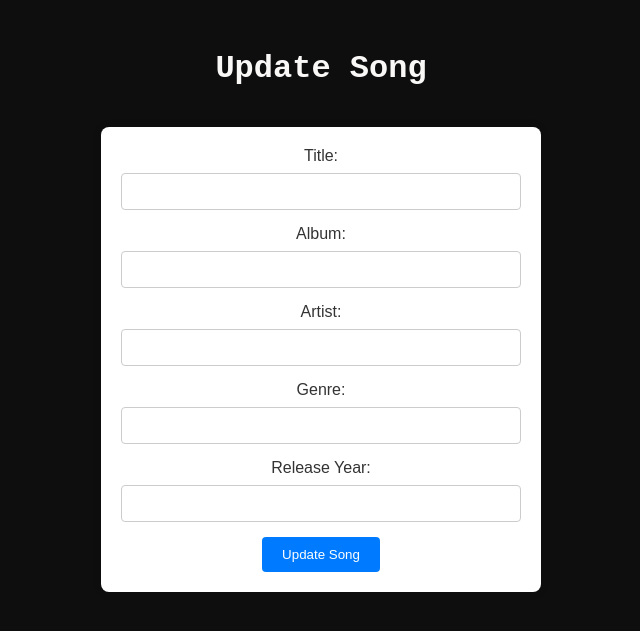
After one commit to varshini2-lang/dbms1, a Flask app: page /updatesong/1 in a window 1280 px wide. The commit adds this page. Shown: the top 631 px of the page, without its empty margins (319-959 px from the left). Run offline with Flask 2, Linux system fonts and the light colour scheme; data that the repository does not hold is empty.

Commit message:
update changes

```diff
--- a/app2.py
+++ b/app2.py
@@ -90,16 +90,87 @@ def home():
 def index():
     return render_template('index.html')
 
+
+@app.route('/updatesong/<string:title>', methods=['GET', 'POST'])
+def updatesong(title):
+    if request.method == 'POST':
+        # Get updated song details from the form
+        updated_title = request.form['title']
+        updated_album = request.form['album']
+        updated_artist = request.form['artist']
+        updated_genre = request.form['genre']
+        updated_rlsyr = request.form['rlsyr']
+
+        try:
+            # Check if the album exists, if not, insert it
+            cur.execute('''
+                INSERT INTO album (album_name)
+                SELECT %s
+                WHERE NOT EXISTS (SELECT 1 FROM album WHERE album_name = %s)
+            ''', (updated_album, updated_album))
+
+            # Check if the artist exists, if not, insert it
+            cur.execute('''
+                INSERT INTO artist (artist_name)
+                SELECT %s
+                WHERE NOT EXISTS (SELECT 1 FROM artist WHERE artist_name = %s)
+            ''', (updated_artist, updated_artist))
+
+            # Update the song details in the database based on the title
+            cur.execute('''
+                UPDATE track t
+                JOIN album a ON t.album_id = a.id
+                JOIN artist ar ON t.artist_id = ar.id
+                JOIN genre g ON t.genre_id = g.id
+                SET
+                    t.album_id = (SELECT id FROM album WHERE album_name = %s),
+                    t.artist_id = (SELECT id FROM artist WHERE artist_name = %s),
+                    t.genre_id = (SELECT id FROM genre WHERE genre_name = %s),
+                    t.rlsyr = %s
+                WHERE
+                    t.title = %s
+            ''', (updated_album, updated_artist, updated_genre, updated_rlsyr, title))
+
+            conn.commit()
+            flash('Song updated successfully', 'success')
+            # Redirect to the view songs page after updating the song
+            return redirect(url_for('viewsongs'))
+        except Exception as e:
+            flash(f"Error: {str(e)}", 'error')
+
+    # Retrieve the existing song details from the database
+    try:
+        cur.execute('''
+            SELECT t.title, a.album_name, ar.artist_name, g.genre_name, t.rlsyr
+            FROM track t
+            JOIN album a ON t.album_id = a.id
+            JOIN artist ar ON t.artist_id = ar.id
+            JOIN genre g ON t.genre_id = g.id
+            WHERE t.title = %s
+        ''', (title,))
+        song_details = cur.fetchone()
+        return render_template('updatesong.html', song_details=song_details)
+    except Exception as e:
+        flash(f"Error: {str(e)}", 'error')
+        return redirect(url_for('viewsongs'))
+
+
 @app.route('/delete', methods=['GET', 'POST'])
 def delete():
     if request.method == 'POST':
         title = request.form['title']
 
         try:
-            cur.execute("DELETE FROM track, album, artist USING track JOIN album JOIN artist ON track.artist_id=artist.id AND track.album_id=album.id WHERE track.title = %s;", (title,))
+            cur.execute("""
+                DELETE track, album, artist
+                FROM track
+                LEFT JOIN album ON track.album_id = album.id
+                LEFT JOIN artist ON track.artist_id = artist.id
+                WHERE track.title = %s
+            """, (title,))
             conn.commit()
+
             if cur.rowcount > 0:
-                conn.commit()
                 flash('Song Record Deleted Successfully', 'success')
             else:
                 flash('Song with specified title not found', 'error')
@@ -109,6 +180,7 @@ def delete():
             flash(f'Error: {str(e)}', 'error')
 
     return render_template('delete.html')
+
 
 
 @app.route('/addsong', methods=['GET', 'POST'])
@@ -149,13 +221,20 @@ def addsong():
 
 @app.route('/viewsongs')
 def viewsongs():
+    search_query = request.args.get('query', '')  # Get the search query from the request parameters
     try:
-        cur.execute("SELECT track.title, artist.artist_name, album.album_name, genre.genre_name, track.rlsyr FROM track JOIN album JOIN artist JOIN genre ON track.artist_id=artist.id AND track.album_id=album.id AND track.genre_id=genre.id ORDER BY track.title;")
+        if search_query:
+            # If search query is provided, filter songs based on the query
+            cur.execute("SELECT track.title, artist.artist_name, album.album_name, genre.genre_name, track.rlsyr FROM track JOIN album JOIN artist JOIN genre ON track.artist_id=artist.id AND track.album_id=album.id AND track.genre_id=genre.id WHERE track.title LIKE %s;", ('%' + search_query + '%',))
+        else:
+            # If no search query is provided, retrieve all songs
+            cur.execute("SELECT track.title, artist.artist_name, album.album_name, genre.genre_name, track.rlsyr FROM track JOIN album JOIN artist JOIN genre ON track.artist_id=artist.id AND track.album_id=album.id AND track.genre_id=genre.id ORDER BY track.title;")
+
         rows = cur.fetchall()
-        return render_template('viewsongs.html', songs=rows)
+        return render_template('viewsongs.html', songs=rows, search_query=search_query)
     except Exception as e:
         flash(f"Error: {str(e)}", 'error')
-        return render_template('viewsongs.html', songs=[])
+        return render_template('viewsongs.html', songs=[], search_query=search_query)
 
 def get_playlists():
     # You can modify this function to retrieve the playlists from your database
--- /dev/null
+++ b/templates/updatesong.html
@@ -0,0 +1,92 @@
+<!DOCTYPE html>
+<html lang="en">
+
+<head>
+    <meta charset="UTF-8">
+    <meta name="viewport" content="width=device-width, initial-scale=1.0">
+    <title>Update Song</title>
+
+    <style>
+        body {
+            font-family: 'Arial', sans-serif;
+            background-color: #0e0e0e;
+            margin: 0;
+            padding: 0;
+            text-align: center;
+        }
+
+        h1 {
+            color: #faf7f7;
+            margin-top: 50px;
+            font-family: 'Courier New', Courier, monospace;
+            font-weight: bold;
+        }
+
+        form {
+            max-width: 400px;
+            margin: 40px auto;
+            background-color: #fff;
+            padding: 20px;
+            border-radius: 8px;
+            box-shadow: 0 0 10px rgba(0, 0, 0, 0.1);
+        }
+
+        label {
+            display: block;
+            margin-bottom: 8px;
+            color: #333;
+        }
+
+        input {
+            width: 100%;
+            padding: 10px;
+            margin-bottom: 15px;
+            box-sizing: border-box;
+            border: 1px solid #ccc;
+            border-radius: 4px;
+        }
+
+        input[type="submit"] {
+            background-color: #007BFF;
+            color: #fff;
+            cursor: pointer;
+        }
+
+        input[type="submit"]:hover {
+            background-color: #0056b3;
+        }
+
+        button[type="submit"] {
+            padding: 10px 20px;
+            background-color: #007BFF;
+            color: #fff;
+            border: none;
+            border-radius: 4px;
+            cursor: pointer;
+            transition: background-color 0.3s ease;
+        }
+
+        button[type="submit"]:hover {
+            background-color: #0056b3;
+        }
+    </style>
+</head>
+
+<body>
+    <h1>Update Song</h1>
+    <form action="{{ url_for('updatesong', title=song_details[0]) }}" method="POST">
+        <label for="title">Title:</label>
+        <input type="text" id="title" name="title" value="{{ song_details[0] }}" readonly><br>
+        <label for="album">Album:</label>
+        <input type="text" id="album" name="album" value="{{ song_details[1] }}"><br>
+        <label for="artist">Artist:</label>
+        <input type="text" id="artist" name="artist" value="{{ song_details[2] }}"><br>
+        <label for="genre">Genre:</label>
+        <input type="text" id="genre" name="genre" value="{{ song_details[3] }}"><br>
+        <label for="rlsyr">Release Year:</label>
+        <input type="text" id="rlsyr" name="rlsyr" value="{{ song_details[4] }}"><br>
+        <button type="submit">Update Song</button>
+    </form>
+</body>
+
+</html>
```
Also changed, not shown: templates/viewsongs.html (+54 -2 lines).
